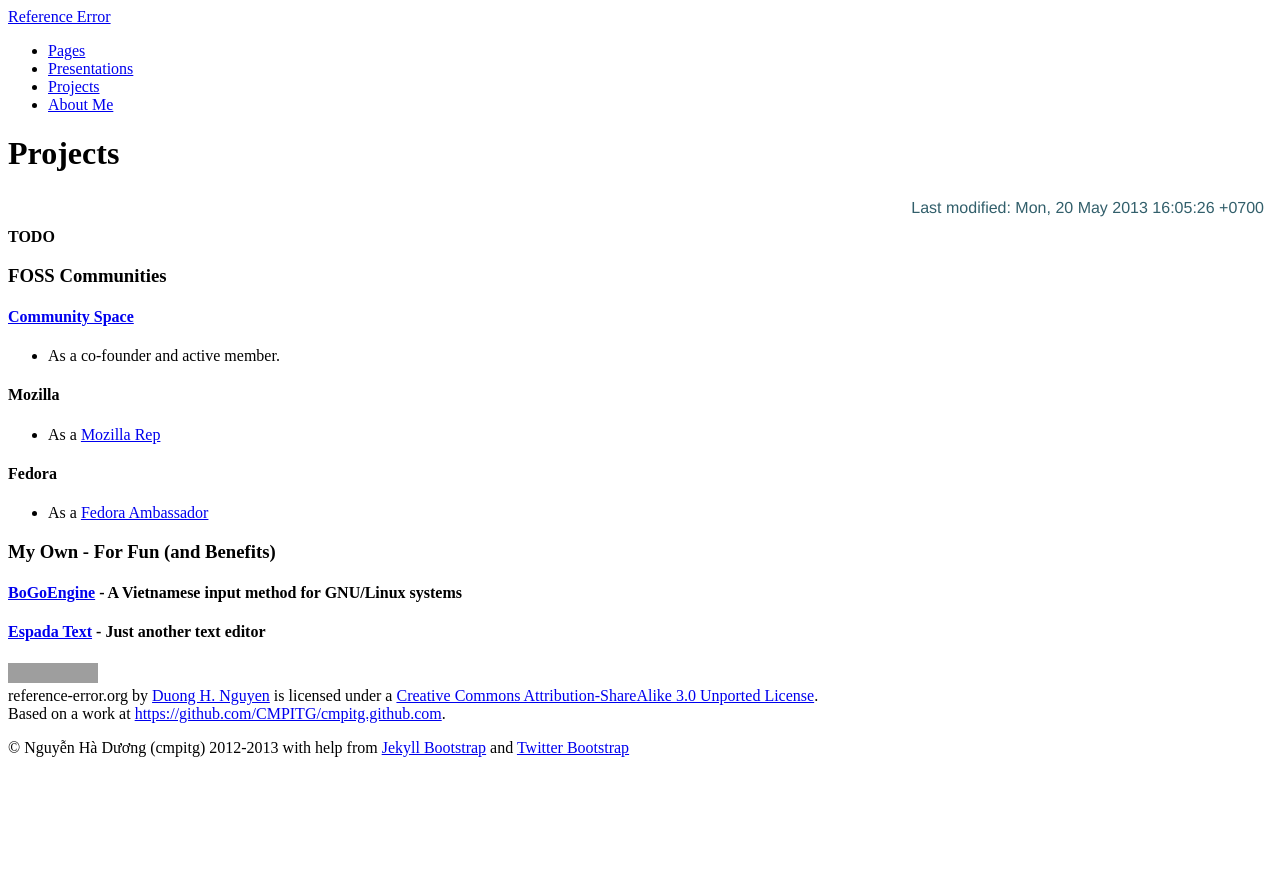
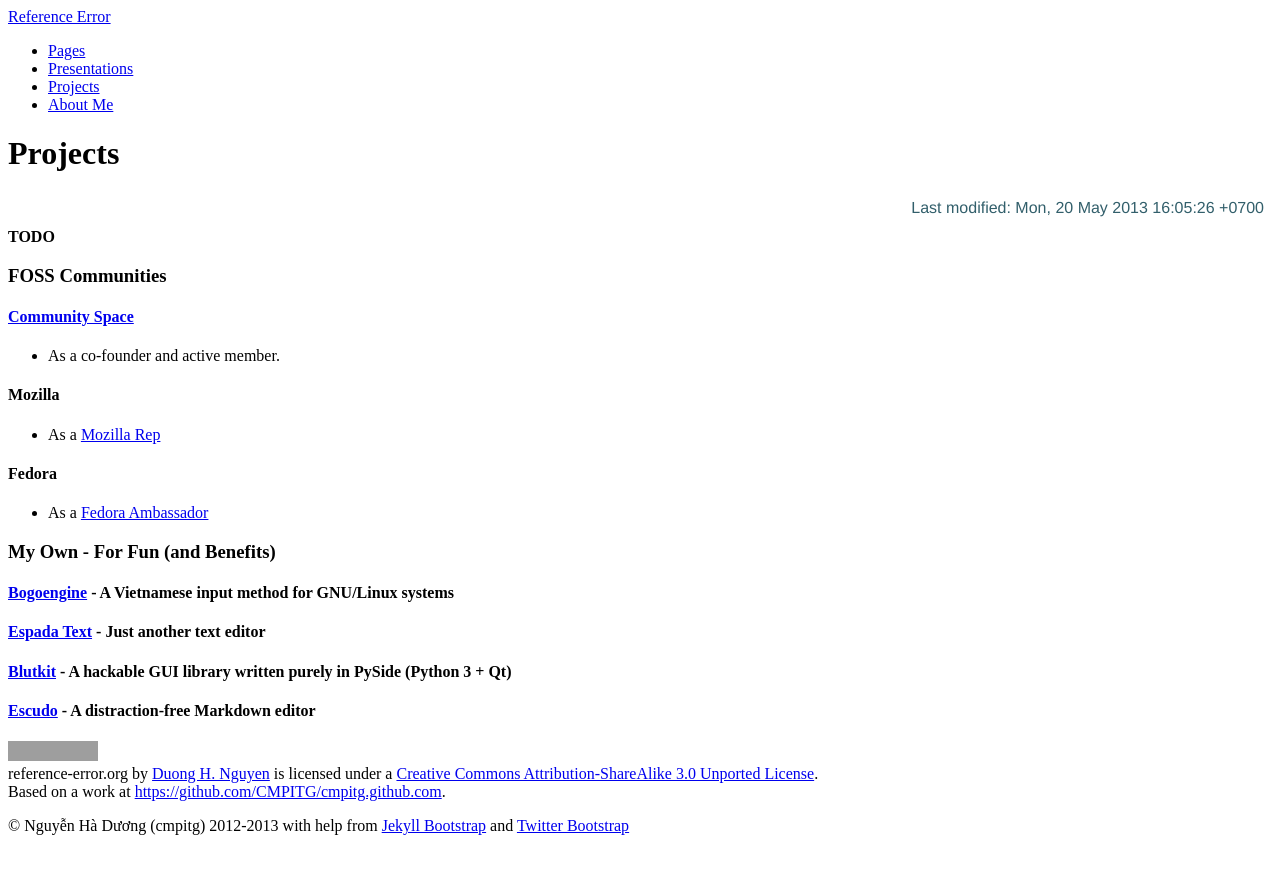
Before and after one commit to cmpitg/cmpitg.github.com, a Jekyll site: the page built from top_projects.md, in a window 1280 px wide. Shown: the top 874 px of the page. Built offline with Jekyll 4.4.1, drawn with Linux system fonts in a browser that asks for light colours; Markdown is read by kramdown in place of the engine named in the settings; grey boxes are pictures that could not be loaded.

Commit message:
Update project list

```diff
--- a/top_projects.md
+++ b/top_projects.md
@@ -27,6 +27,10 @@
 
 ### My Own - For Fun (and Benefits)
 
-#### [BoGoEngine](https://github.com/BoGoEngine) - A Vietnamese input method for GNU/Linux systems
+#### [Bogoengine](/projects/bogoengine) - A Vietnamese input method for GNU/Linux systems
 
 #### [Espada Text](/projects/espada/) - Just another text editor
+
+#### [Blutkit](https://github.com/cmpitg/blutkit) - A hackable GUI library written purely in PySide (Python 3 + Qt)
+
+#### [Escudo](https://github.com/cmpitg/escudo) - A distraction-free Markdown editor
```
